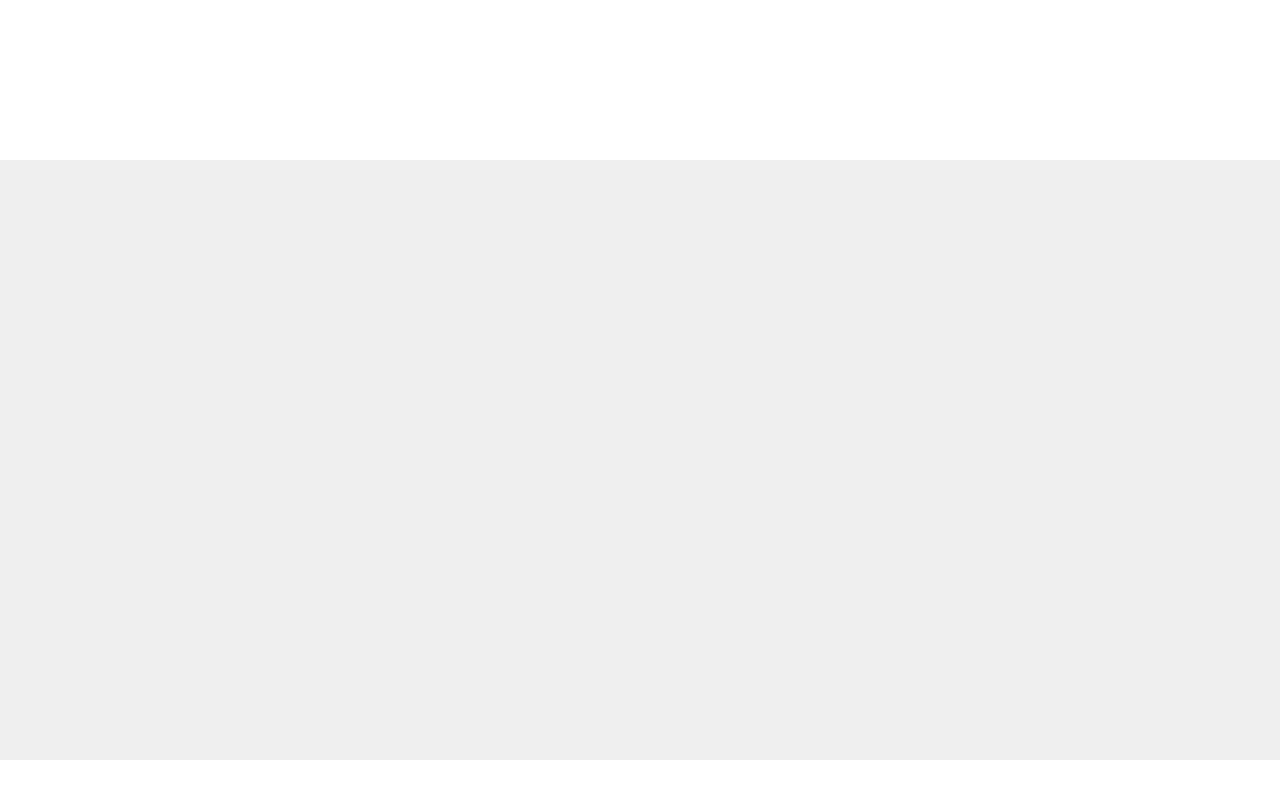
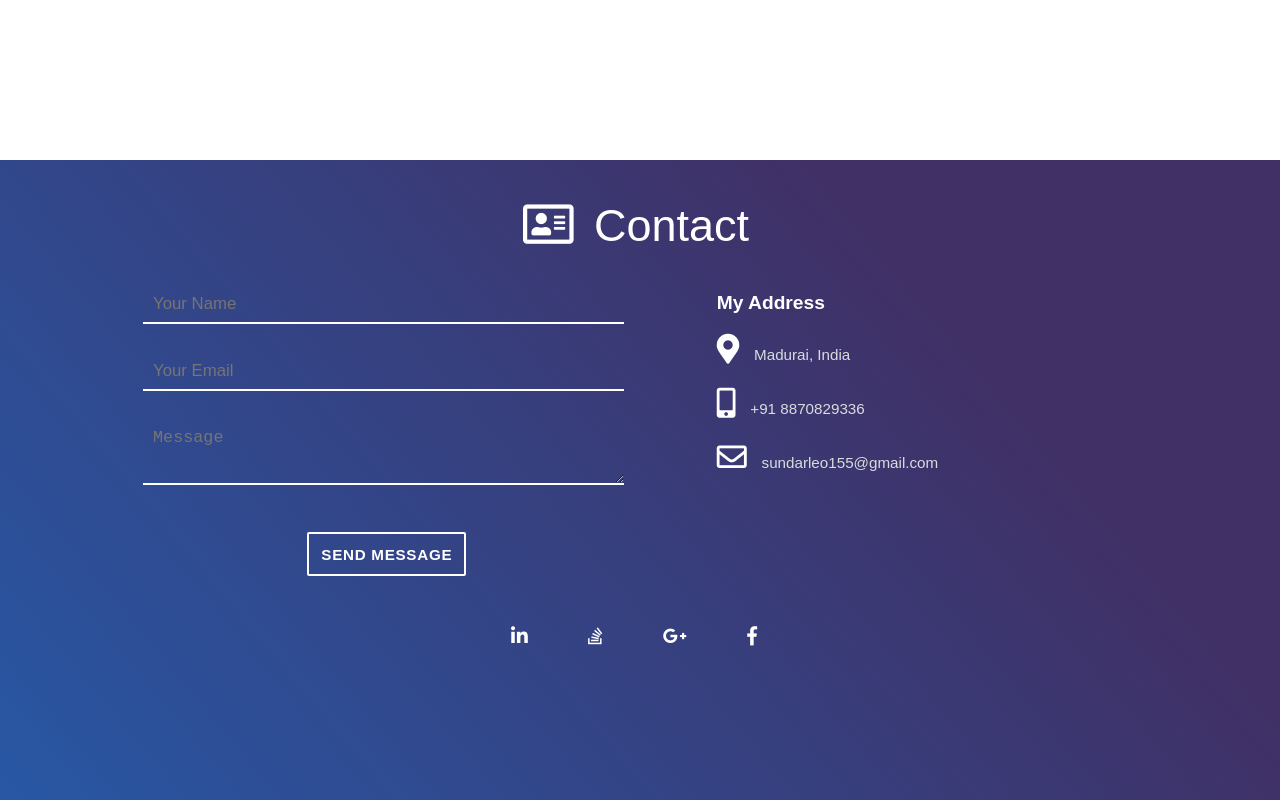
Before and after one commit to Sundarleo11/Structure-of-My-Resume, a plain HTML site: page index.html in a window 1280 px wide. Shown: the part 2962-3762 px from the top of the page. Before the commit the page ends 3722 px from the top, so only its background shows below. Drawn offline with Linux system fonts and the light colour scheme.

Commit message:
contact details

```diff
--- a/index.html
+++ b/index.html
@@ -166,7 +166,70 @@
         </section>
 
         <section id="contact">
+            <h1 class="section-heading mb50px">
+                <span>
+                    <i class="far fa-address-card"></i>
+                </span>
+                <span> Contact </span>
+            </h1>
+            <div id="contact-container">
 
+                <div id="contact-form-container">
+                    <form id="contact-form">
+                        <input id="input-name" name="name" type="text" placeholder="Your Name">
+                        <input id="input-email" name="input-email" type="text" required placeholder="Your Email">
+                        <textarea id="input-message" name="input-message" rows="2" cols=40 placeholder="Message"></textarea>
+                        <button class="sub-btn" type="submit">SEND MESSAGE</button>
+                    </form>
+                </div>
+                <div id="my-details-container">
+
+                   <!---- <h3> Get In touch </h3> --->
+                    <h3> My Address </h3>
+                    <div class="my-details-info-container">
+                        <i class="fas fa-map-marker-alt"></i>
+                        <span>Madurai, India</span>
+                    </div>
+                    <div class="my-details-info-container">
+                        <i class="fas fa-mobile-alt"></i>
+                        <span>+91 8870829336</span>
+                    </div>
+                    <div class="my-details-info-container">
+                        <i class="far fa-envelope"></i>
+                        <span>sundarleo155@gmail.com</span>
+                    </div>
+                </div>
+            </div>
+
+            <div class="text-center social-icons">
+
+                <ul class="horizontal-list">
+
+                    <li>
+                        <a href="">
+                            <i class="fab fa-linkedin-in"></i>
+                        </a>
+                    </li>
+
+                    <li>
+                        <a href="" target="_blank">
+                            <i class="fab fa-stack-overflow"></i>
+                        </a>
+                    </li>
+
+                    <li>
+                        <a href="" target="_blank">
+                            <i class="fab fa-google-plus-g"></i>
+                        </a>
+                    </li>
+
+                    <li>
+                        <a href="" target="_blank">
+                            <i class="fab fa-facebook-f"></i>
+                        </a>
+                    </li>
+                </ul>
+            </div>
         </section>
 
     </main>
--- a/style.css
+++ b/style.css
@@ -241,3 +241,130 @@ section:nth-child(2n + 1) {
 .m0 {
     margin: 0;
 }
+
+/* contact form */
+/* Contact Form */
+
+#contact {
+
+
+
+    background-color: #0abcf9;
+    background-image: linear-gradient(50deg, #2857a4 0%, #403066 74%);
+    /*background-image: linear-gradient(50deg,#2857a4 0%, #5378b1 74%);*/
+    /*background-image: linear-gradient(170deg,#2857a4 0%, #8496b2 74%);*/
+    /*background-image: linear-gradient(315deg, #2a2a72 0%, #009ffd 74%);*/
+    /*background-image: linear-gradient(to right,#13226fe0, #5473a2e0, #434ba8e0);*/
+    /*background-color: #13386fe0;*/
+    color: white;
+    padding-bottom: 40px;
+}
+
+#contact h1,
+#contact h1 span {
+    color: white;
+}
+
+#contact-form {
+    margin-left: 20%;
+}
+
+#contact-container {
+    display: flex;
+}
+
+#my-details-container {
+    width: 35%;
+    margin-left: 6%;
+}
+
+#my-details-container h3 {
+    color: white;
+    font-weight: 550;
+    font-size: 1.2rem;
+}
+
+#contact-form-container {
+    width: 50%;
+}
+
+#my-details-container p {
+    color: #d9dcdd;
+    font-size: 0.9rem;
+}
+
+.my-details-info-container {
+    margin-bottom: 20px;
+    color: #d9dcdd;
+}
+
+.my-details-info-container span {
+    margin-left: 0.4rem;
+    font-size: 0.95rem;
+}
+
+.my-details-info-container i {
+    color: white;
+}
+
+.my-details-icon {
+    width: 1rem;
+    height: 1rem;
+    vertical-align: bottom;
+    margin-right: 0.5rem;
+}
+
+
+#contact-form input,
+textarea {
+    max-width: 90%;
+    margin: 15px;
+    padding: 4px 10px;
+    border: 0px solid transparent;
+    border-bottom: 2px solid white;
+    /*#2857a4*/
+    color: var(--contact-light-text-color);
+    background: transparent;
+    width: 90%;
+    line-height: 1.6;
+    font-size: 1.05rem;
+}
+
+
+
+#contact-form button[type="submit"] {
+    background: transparent;
+    /*#1a1a1a;*/
+    font-size: 0.95rem;
+    border: 2px solid white;
+    margin-top: 5%;
+    margin-left: 35%;
+    border-radius: 2px;
+    color: white;
+    font-family: sans-serif;
+    font-weight: 700;
+    letter-spacing: 0.046875em;
+    line-height: 1;
+    padding: 0.8em 0.8em 0.78em;
+    text-transform: uppercase;
+}
+
+#contact-form button:hover {
+    background: white;
+    color: #13386fe0;
+}
+
+#contact .social-icons li a i {
+
+    font-size: 1.2rem;
+    margin: 40px 10px 10px;
+    padding: 10px 14px 20px 10px;
+
+}
+
+input:focus,
+select:focus,
+textarea:focus,
+button:focus {
+    outline: none;
+}
```
